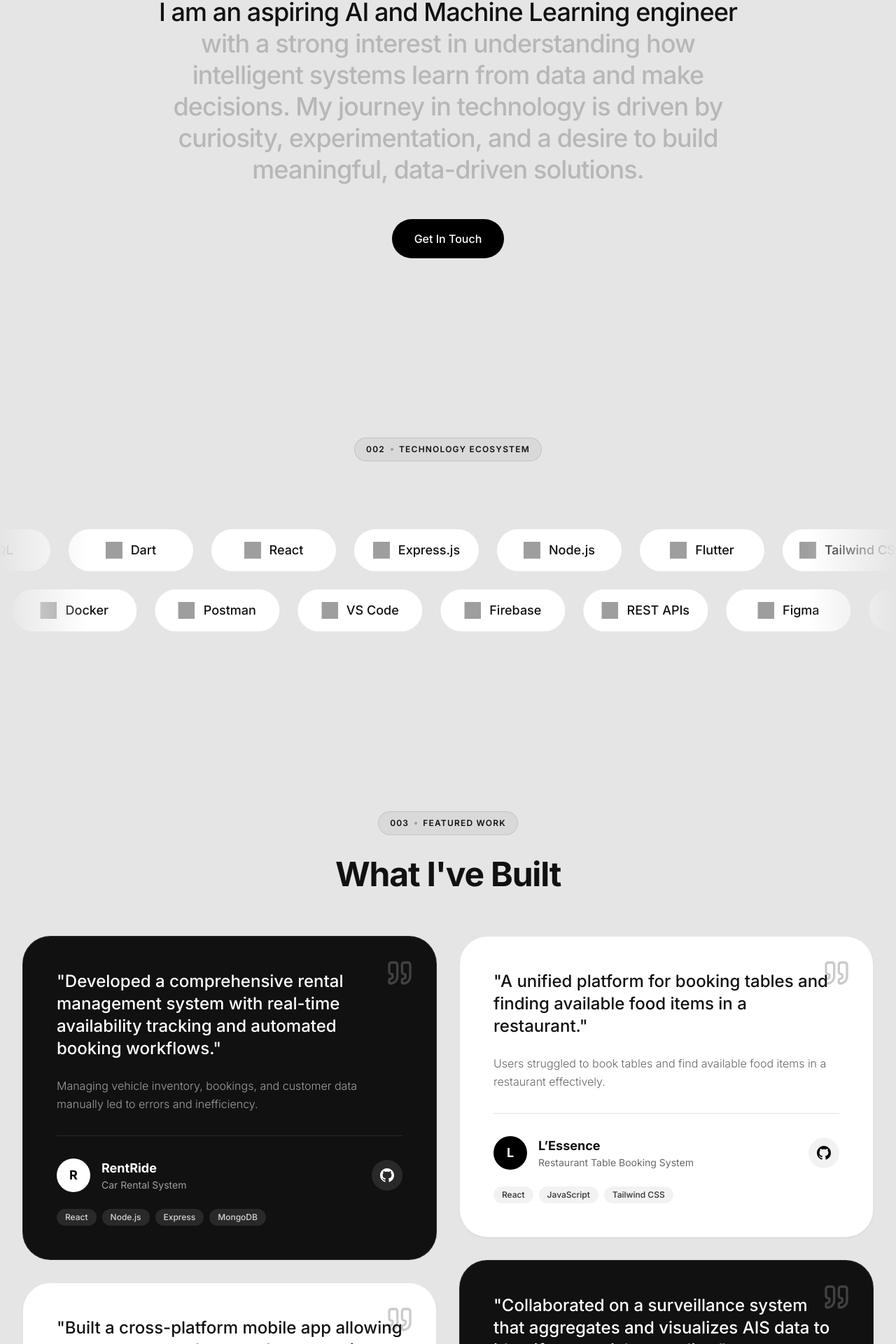
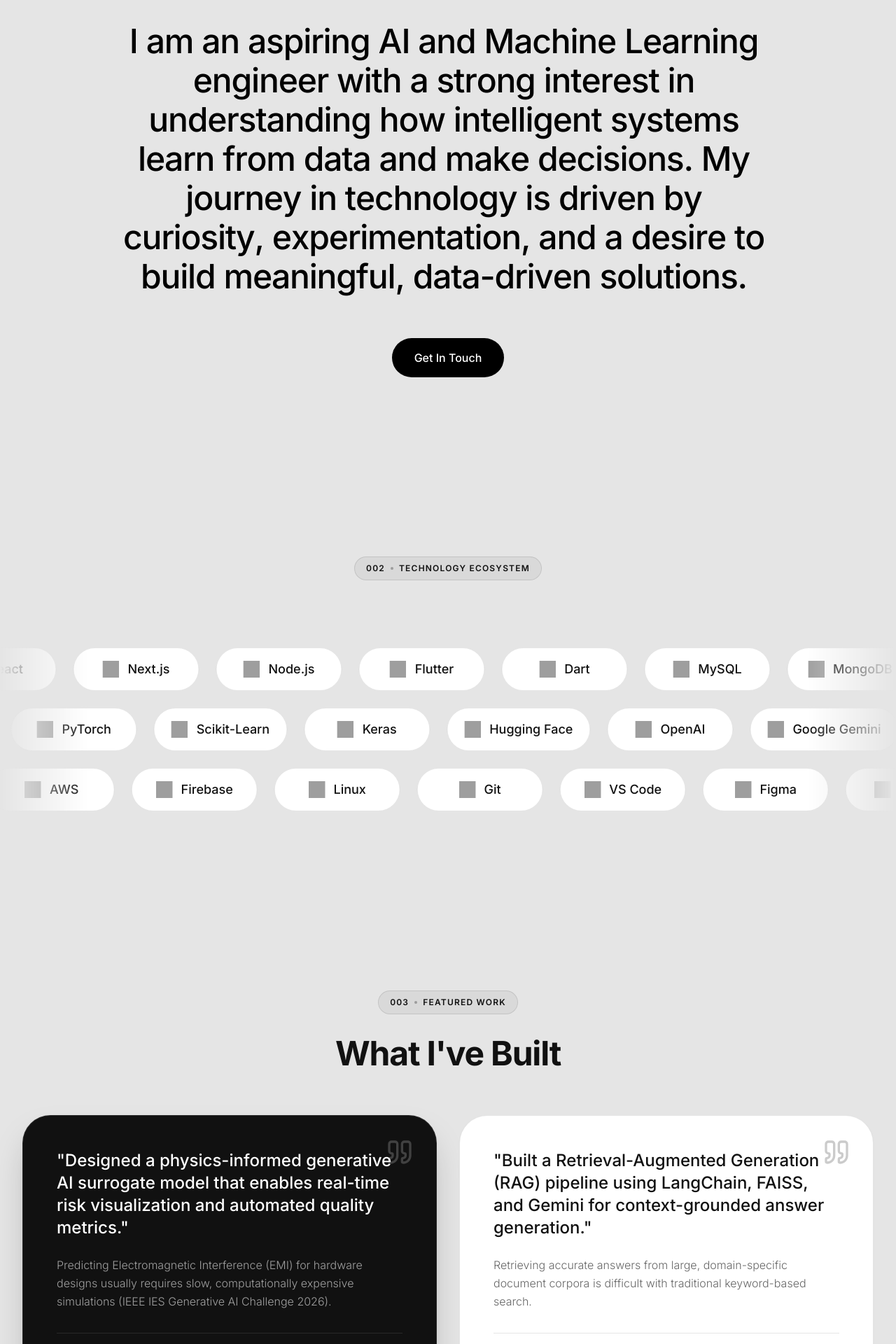
Before and after one commit to chanaka-devx/chanaka-devx.github.io, a React (Vite) app: page / in a window 1280 px wide. Shown: the part 999-2919 px from the top of the page at 70% size. Built offline with nearby package versions, Linux system fonts and the light colour scheme; grey boxes are pictures that could not be loaded.

Commit message:
projects section updated

```diff
--- a/src/components/About.tsx
+++ b/src/components/About.tsx
@@ -1,15 +1,26 @@
-import { motion } from 'framer-motion';
+import { motion, useScroll, useTransform, MotionValue } from 'framer-motion';
+import { useRef } from 'react';
+
+const paragraph = "I am an aspiring AI and Machine Learning engineer with a strong interest in understanding how intelligent systems learn from data and make decisions. My journey in technology is driven by curiosity, experimentation, and a desire to build meaningful, data-driven solutions.";
 
 export default function About() {
+  const container = useRef<HTMLDivElement>(null);
+  const { scrollYProgress } = useScroll({
+    target: container,
+    offset: ["start 0.9", "start 0.25"]
+  });
+
+  const words = paragraph.split(" ");
+
   return (
     <section id="about" className="py-32 bg-background-light dark:bg-background-dark relative overflow-hidden flex justify-center">
-      <div className="max-w-4xl mx-auto px-4 sm:px-6 lg:px-8 text-center flex flex-col items-center">
+      <div className="max-w-5xl mx-auto px-4 sm:px-6 lg:px-8 text-center flex flex-col items-center">
 
         <motion.div
           initial={{ opacity: 0, y: 20 }}
           whileInView={{ opacity: 1, y: 0 }}
           viewport={{ once: true, margin: "-100px" }}
-          className="mb-8"
+          className="mb-16"
         >
           <div className="inline-flex items-center gap-2 px-4 py-2 rounded-full border border-black/10 dark:border-white/10 bg-black/5 dark:bg-white/5 text-xs font-semibold text-primary-text-light dark:text-primary-text-dark tracking-widest">
             <span>001</span>
@@ -18,34 +29,36 @@ export default function About() {
           </div>
         </motion.div>
 
-        <motion.div
-          initial={{ opacity: 0, y: 30 }}
-          whileInView={{ opacity: 1, y: 0 }}
-          viewport={{ once: true, margin: "-100px" }}
-          transition={{ delay: 0.1 }}
-          className="w-full"
-        >
-          <h2 className="text-2xl md:text-3xl lg:text-4xl font-medium leading-tight md:leading-tight lg:leading-tight tracking-tight">
-            <span className="text-primary-text-light dark:text-primary-text-dark">I am an aspiring AI and Machine Learning engineer </span>
-            <span className="text-black/20 dark:text-white/20">with a strong interest in understanding how intelligent systems learn from data and make decisions. My journey in technology is driven by curiosity, experimentation, and a desire to build meaningful, data-driven solutions.</span>
+        <div ref={container} className="w-full">
+          <h2 className="text-3xl md:text-4xl lg:text-5xl font-medium leading-[1.15] tracking-tight flex flex-wrap justify-center">
+            {words.map((word, i) => {
+              const start = i / words.length;
+              const end = start + (1 / words.length);
+              return (
+                <Word key={i} progress={scrollYProgress} range={[start, end]}>
+                  {word}
+                </Word>
+              );
+            })}
           </h2>
-        </motion.div>
+        </div>
 
         <motion.div
           initial={{ opacity: 0, y: 30 }}
           whileInView={{ opacity: 1, y: 0 }}
           viewport={{ once: true, margin: "-100px" }}
           transition={{ delay: 0.2 }}
-          className="mt-12"
+          className="mt-16"
         >
           <button
             onClick={() => {
               const element = document.getElementById('contact');
               if (element) element.scrollIntoView({ behavior: 'smooth' });
             }}
-            className="px-8 py-4 rounded-full bg-black text-white dark:bg-white dark:text-black font-medium hover:scale-105 transition-transform"
+            className="group relative px-8 py-4 rounded-full bg-black text-white dark:bg-white dark:text-black font-medium overflow-hidden transition-all hover:scale-105 active:scale-95"
           >
-            Get In Touch
+            <span className="relative z-10">Get In Touch</span>
+            <div className="absolute inset-0 bg-white/10 translate-y-full group-hover:translate-y-0 transition-transform duration-300" />
           </button>
         </motion.div>
 
@@ -53,3 +66,36 @@ export default function About() {
     </section>
   );
 }
+
+const Word = ({ children, progress, range }: { children: string, progress: MotionValue<number>, range: [number, number] }) => {
+  const amount = range[1] - range[0];
+  const step = amount / children.length;
+
+  return (
+    <span className="relative mr-3 mt-2 flex">
+      {children.split("").map((char, i) => {
+        const start = range[0] + (i * step);
+        const end = range[0] + ((i + 1) * step);
+        return (
+          <Char key={i} progress={progress} range={[start, end]}>
+            {char}
+          </Char>
+        );
+      })}
+    </span>
+  );
+};
+
+const Char = ({ children, progress, range }: { children: string, progress: MotionValue<number>, range: [number, number] }) => {
+  const opacity = useTransform(progress, range, [0.1, 1]);
+  return (
+    <span className="relative">
+      <span className="absolute opacity-[0.1] text-black dark:text-white select-none">
+        {children}
+      </span>
+      <motion.span style={{ opacity }} className="text-black dark:text-white">
+        {children}
+      </motion.span>
+    </span>
+  );
+};
--- a/src/components/Projects.tsx
+++ b/src/components/Projects.tsx
@@ -1,5 +1,6 @@
-import { motion } from 'framer-motion';
-import { Quote } from 'lucide-react';
+import { useState } from 'react';
+import { motion, AnimatePresence } from 'framer-motion';
+import { Quote, ChevronDown } from 'lucide-react';
 
 const GithubIcon = ({ className }: { className?: string }) => (
   <svg className={className} fill="currentColor" viewBox="0 0 24 24"><path d="M12 0c-6.626 0-12 5.373-12 12 0 5.302 3.438 9.8 8.207 11.387.599.111.793-.261.793-.577v-2.234c-3.338.726-4.033-1.416-4.033-1.416-.546-1.387-1.333-1.756-1.333-1.756-1.089-.745.083-.729.083-.729 1.205.084 1.839 1.237 1.839 1.237 1.07 1.834 2.807 1.304 3.492.997.107-.775.418-1.305.762-1.604-2.665-.305-5.467-1.334-5.467-5.931 0-1.311.469-2.381 1.236-3.221-.124-.303-.535-1.524.117-3.176 0 0 1.008-.322 3.301 1.23.957-.266 1.983-.399 3.003-.404 1.02.005 2.047.138 3.006.404 2.291-1.552 3.297-1.23 3.297-1.23.653 1.653.242 2.874.118 3.176.77.84 1.235 1.911 1.235 3.221 0 4.609-2.807 5.624-5.479 5.921.43.372.823 1.102.823 2.222v3.293c0 .319.192.694.801.576 4.765-1.589 8.199-6.086 8.199-11.386 0-6.627-5.373-12-12-12z"/></svg>
@@ -7,44 +8,83 @@ const GithubIcon = ({ className }: { className?: string }) => (
 
 const projects = [
   {
+    title: "Fast EMI Prediction",
+    subtitle: "Physics-Aware Generative AI",
+    problem: "Predicting Electromagnetic Interference (EMI) for hardware designs usually requires slow, computationally expensive simulations (IEEE IES Generative AI Challenge 2026).",
+    solution: "Designed a physics-informed generative AI surrogate model that enables real-time risk visualization and automated quality metrics.",
+    tech: ["GenAI", "LLMs", "Surrogate Modeling", "Python"],
+    links: { github: "#", live: "#" },
+    dark: true
+  },
+  {
+    title: "Document Q&A System",
+    subtitle: "RAG Pipeline Development",
+    problem: "Retrieving accurate answers from large, domain-specific document corpora is difficult with traditional keyword-based search.",
+    solution: "Built a Retrieval-Augmented Generation (RAG) pipeline using LangChain, FAISS, and Gemini for context-grounded answer generation.",
+    tech: ["Python", "LangChain", "Gemini API", "Hugging Face"],
+    links: { github: "#", live: "#" },
+    dark: false
+  },
+  {
+    title: "Air Quality Prediction",
+    subtitle: "Multivariate LSTM Modeling",
+    problem: "Forecasting air pollution levels from complex sensor data requires capturing complex long-term temporal dependencies.",
+    solution: "Trained a multivariate LSTM neural network with an end-to-end preprocessing pipeline to accurately predict trends and inform analytics.",
+    tech: ["TensorFlow", "Keras", "Scikit-learn", "LSTM"],
+    links: { github: "#", live: "#" },
+    dark: false
+  },
+  {
+    title: "SerenGuard",
+    subtitle: "Maritime Surveillance Software",
+    problem: "Manually identifying suspicious activity in vast AIS location data is inefficient and prone to missing critical security threats.",
+    solution: "Developed a real-time monitoring system that flags anomalies and provides a robust RBAC dashboard for maritime security operators.",
+    tech: ["Python", "React", "Node.js", "PostgreSQL"],
+    links: { github: "#", live: "#" },
+    dark: true
+  },
+  {
+    title: "Task Manager",
+    subtitle: "DevOps CI/CD Application",
+    problem: "Manual deployment and infrastructure provisioning are inconsistent and slow down the development lifecycle for modern apps.",
+    solution: "Automated end-to-end deployment with a Jenkins CI/CD pipeline and provisioned cloud resources using Terraform and Ansible.",
+    tech: ["Docker", "Jenkins", "Terraform", "Ansible"],
+    links: { github: "#", live: "#" },
+    dark: false
+  },
+  {
     title: "RentRide",
-    subtitle: "Car Rental System",
-    problem: "Managing vehicle inventory, bookings, and customer data manually led to errors and inefficiency.",
-    solution: "Developed a comprehensive rental management system with real-time availability tracking and automated booking workflows.",
-    tech: ["React", "Node.js", "Express", "MongoDB"],
+    subtitle: "Car Rental Web Application",
+    problem: "Managing vehicle availability and rental bookings manually through spreadsheets is inefficient and prone to double-booking.",
+    solution: "Built a full-stack car rental platform with a normalized MySQL database and a robust admin dashboard for seamless CRUD operations.",
+    tech: ["React", "Node.js", "MySQL", "Express"],
     links: { github: "#", live: "#" },
     dark: true
   },
   {
     title: "Quizzy",
-    subtitle: "Quiz Management App",
-    problem: "Existing quiz apps lacked customizable, real-time multiplayer features for localized study groups.",
-    solution: "Built a cross-platform mobile app allowing users to create, share, and compete in quizzes in real-time.",
+    subtitle: "Quiz Mobile Application",
+    problem: "Most learning apps lack engaging, real-time quiz experiences with instant feedback and progress tracking for users.",
+    solution: "Developed a Flutter-based mobile app featuring timer-based evaluation workflows and a unified Firebase backend.",
     tech: ["Flutter", "Firebase", "Dart"],
     links: { github: "#", live: "#" },
     dark: false
   },
   {
-    title: "L’Essence",
-    subtitle: "Restaurant Table Booking System",
-    problem: "Users struggled to book tables and find available food items in a restaurant effectively.",
-    solution: "A unified platform for booking tables and finding available food items in a restaurant.",
-    tech: ["React", "JavaScript", "Tailwind CSS"],
-    links: { github: "#", live: "https://l-essence-client.vercel.app/" },
-    dark: false
-  },
-  {
-    title: "Maritime Surveillance",
-    subtitle: "Team Project (ongoing)",
-    problem: "Monitoring maritime traffic for security threats required processing large volumes of data manually.",
-    solution: "Collaborated on a surveillance system that aggregates and visualizes AIS data to identify potential anomalies.",
-    tech: ["Python", "Machine Learning", "Data Visualization"],
+    title: "MedBox",
+    subtitle: "Smart Medication Reminder",
+    problem: "Patients often forget to take medication on time, leading to poor adherence and potential health risks for chronic conditions.",
+    solution: "Engineered a smart reminder app integrated with IoT hardware to automate adherence tracking, showcased at ReXtro 2025.",
+    tech: ["Flutter", "IoT", "Firebase", "Dart"],
     links: { github: "#", live: "#" },
     dark: true
   }
 ];
 
 export default function Projects() {
+  const [showAll, setShowAll] = useState(false);
+  const displayedProjects = showAll ? projects : projects.slice(0, 2);
+
   return (
     <section id="projects" className="py-32 bg-background-light dark:bg-background-dark relative overflow-hidden flex flex-col items-center">
       <div className="max-w-7xl mx-auto px-4 sm:px-6 lg:px-8 w-full">
@@ -67,17 +107,24 @@ export default function Projects() {
         </motion.div>
 
         {/* Masonry Layout Approximation using Columns */}
-        <div className="columns-1 md:columns-2 gap-8 space-y-8">
-          {projects.map((project, index) => (
+        <div className="columns-1 md:columns-2 gap-8 space-y-8 min-h-[400px]">
+          <AnimatePresence mode="popLayout">
+            {displayedProjects.map((project, index) => (
               <motion.div
-              initial={{ opacity: 0, y: 30 }}
-              whileInView={{ opacity: 1, y: 0 }}
+                layout
+                initial={{ opacity: 0, y: 30, scale: 0.95 }}
+                animate={{ opacity: 1, y: 0, scale: 1 }}
+                exit={{ opacity: 0, scale: 0.95 }}
                 viewport={{ once: true, margin: "-50px" }}
-              transition={{ delay: index * 0.1 }}
-              key={index}
-              className={`relative rounded-[40px] p-8 md:p-12 break-inside-avoid flex flex-col hover:-translate-y-2 transition-transform duration-500
+                transition={{
+                  duration: 0.5,
+                  delay: showAll ? (index - 2) * 0.1 : index * 0.1,
+                  layout: { duration: 0.4 }
+                }}
+                key={project.title}
+                className={`relative rounded-[40px] p-8 md:p-12 break-inside-avoid flex flex-col hover:-translate-y-2 transition-all duration-500
                   ${project.dark
-                  ? 'bg-[#111111] text-white border border-white/10'
+                    ? 'bg-[#111111] text-white border border-white/10 shadow-2xl'
                     : 'bg-white dark:bg-[#1a1a1a] text-[#111111] dark:text-white border border-black/10 dark:border-white/10 shadow-sm'
                   }`}
               >
@@ -129,7 +176,28 @@ export default function Projects() {
                 </div>
               </motion.div>
             ))}
+          </AnimatePresence>
         </div>
+
+        {!showAll && (
+          <motion.div
+            initial={{ opacity: 0, y: 20 }}
+            animate={{ opacity: 1, y: 0 }}
+            transition={{ delay: 0.5 }}
+            className="mt-20 text-center"
+          >
+            <button
+              onClick={() => setShowAll(true)}
+              className="group relative inline-flex items-center gap-3 px-10 py-5 bg-primary-text-light dark:bg-primary-text-dark text-background-light dark:text-background-dark rounded-full font-bold text-sm tracking-[0.2em] transition-all hover:scale-105 active:scale-95 shadow-xl hover:shadow-2xl overflow-hidden"
+            >
+              <span className="relative z-10">VIEW ALL PROJECTS</span>
+              <ChevronDown className="relative z-10 w-4 h-4 group-hover:translate-y-1 transition-transform duration-300" />
+
+              {/* Button Shine Effect */}
+              <div className="absolute inset-0 bg-gradient-to-r from-transparent via-white/10 to-transparent -translate-x-full group-hover:animate-shine" />
+            </button>
+          </motion.div>
+        )}
       </div>
     </section>
   );
--- a/src/components/Skills.tsx
+++ b/src/components/Skills.tsx
@@ -5,26 +5,39 @@ const skillsRow1 = [
   { name: "JavaScript", slug: "javascript" },
   { name: "Python", slug: "python" },
   { name: "Java", slug: "java" },
-  { name: "SQL", slug: "mysql" },
-  { name: "Dart", slug: "dart" },
   { name: "React", slug: "react" },
-  { name: "Express.js", slug: "express" },
+  { name: "Next.js", slug: "nextdotjs" },
   { name: "Node.js", slug: "nodedotjs" },
   { name: "Flutter", slug: "flutter" },
-  { name: "Tailwind CSS", slug: "tailwindcss" }
+  { name: "Dart", slug: "dart" },
+  { name: "MySQL", slug: "mysql" },
+  { name: "MongoDB", slug: "mongodb" }
 ];
 
 const skillsRow2 = [
+  { name: "TensorFlow", slug: "tensorflow" },
+  { name: "PyTorch", slug: "pytorch" },
+  { name: "Scikit-Learn", slug: "scikitlearn" },
+  { name: "Keras", slug: "keras" },
+  { name: "Hugging Face", slug: "huggingface" },
+  { name: "OpenAI", slug: "openai" },
+  { name: "Google Gemini", slug: "googlegemini" },
+  { name: "LangChain", slug: "langchain" },
+  { name: "Pandas", slug: "pandas" },
+  { name: "NumPy", slug: "numpy" }
+];
+
+const skillsRow3 = [
+  { name: "Docker", slug: "docker" },
+  { name: "Terraform", slug: "terraform" },
+  { name: "Jenkins", slug: "jenkins" },
+  { name: "Ansible", slug: "ansible" },
+  { name: "AWS", slug: "amazonwebservices" },
+  { name: "Firebase", slug: "firebase" },
+  { name: "Linux", slug: "linux" },
   { name: "Git", slug: "git" },
-  { name: "Docker", slug: "docker" },
-  { name: "Postman", slug: "postman" },
   { name: "VS Code", slug: "visualstudiocode" },
-  { name: "Firebase", slug: "firebase" },
-  { name: "REST APIs", slug: "fastapi" }, // approximation
-  { name: "Figma", slug: "figma" },
-  { name: "Linux", slug: "linux" },
-  { name: "AWS", slug: "amazonaws" },
-  { name: "Vercel", slug: "vercel" }
+  { name: "Figma", slug: "figma" }
 ];
 
 export default function Skills() {
@@ -61,9 +74,24 @@ export default function Skills() {
         </div>
 
         {/* Marquee Row 2 (Reverse) */}
-        <div className="flex overflow-hidden group w-full mask-image-fade">
+        <div className="flex overflow-hidden group w-full mb-6 mask-image-fade">
             <div className="flex animate-marquee-reverse gap-6 min-w-max pr-6 group-hover:[animation-play-state:paused]">
                 {[...skillsRow2, ...skillsRow2, ...skillsRow2].map((skill, idx) => (
+                    <div
+                        key={`${skill.name}-${idx}`}
+                        className="flex-none px-6 py-4 rounded-full bg-white dark:bg-[#111111] border border-black/10 dark:border-white/10 hover:shadow-lg text-primary-text-light dark:text-primary-text-dark text-lg font-medium transition-all duration-300 flex items-center justify-center min-w-[180px] gap-3"
+                    >
+                        <img src={`https://cdn.simpleicons.org/${skill.slug}`} alt={skill.name} className="w-6 h-6 dark:invert" />
+                        {skill.name}
+                    </div>
+                ))}
+            </div>
+        </div>
+
+        {/* Marquee Row 3 */}
+        <div className="flex overflow-hidden group w-full mask-image-fade">
+            <div className="flex animate-marquee gap-6 min-w-max pr-6 group-hover:[animation-play-state:paused]">
+                {[...skillsRow3, ...skillsRow3, ...skillsRow3].map((skill, idx) => (
                     <div
                         key={`${skill.name}-${idx}`}
                         className="flex-none px-6 py-4 rounded-full bg-white dark:bg-[#111111] border border-black/10 dark:border-white/10 hover:shadow-lg text-primary-text-light dark:text-primary-text-dark text-lg font-medium transition-all duration-300 flex items-center justify-center min-w-[180px] gap-3"
```
Also changed, not shown: src/components/Education.tsx (+9 -9 lines), src/components/Footer.tsx (+8 -5 lines), src/index.css (+10 -0 lines). Lines whose indentation alone changed are shown as unchanged.
